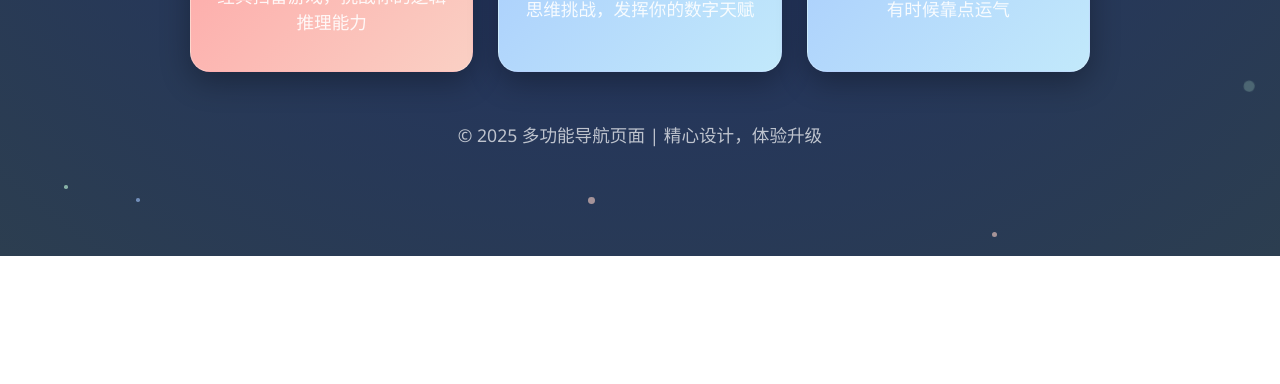
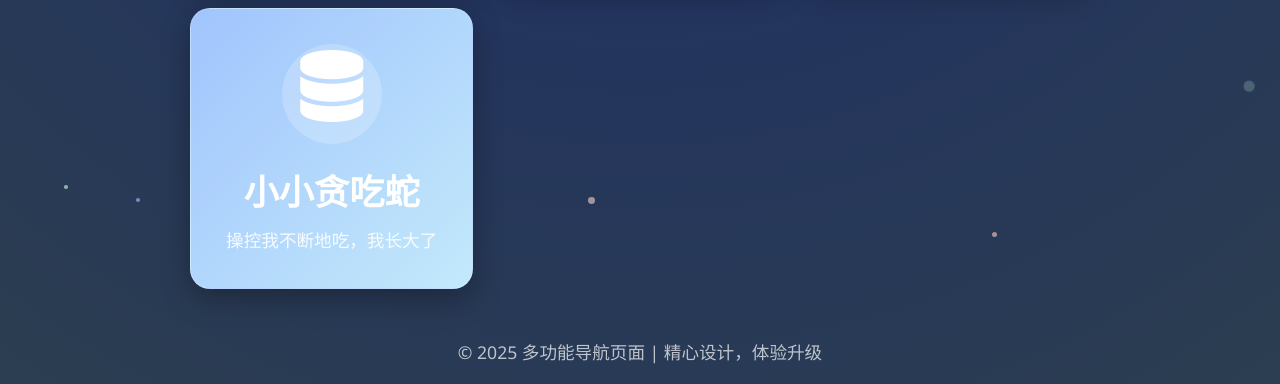
Before and after one commit to littleGames2025/littleGames2025.github.io, a plain HTML site: page index.html in a window 1280 px wide. Shown: the part 544-928 px from the top of the page. Before the commit the page ends 800 px from the top, so only its background shows below. Drawn offline with Linux system fonts and the light colour scheme.

Commit message:
Update index.html

```diff
--- a/index.html
+++ b/index.html
@@ -305,6 +305,14 @@
                 <h2>多彩2048</h2>
                 <p>有时候靠点运气</p>
             </a>
+
+              <a href="snake.html" class="grid-item data">
+                <div class="icon-container">
+                    <i class="fas fa-database"></i>
+                </div>
+                <h2>小小贪吃蛇</h2>
+                <p>操控我不断地吃，我长大了</p>
+            </a>
         </div>
 
         <footer>
```
